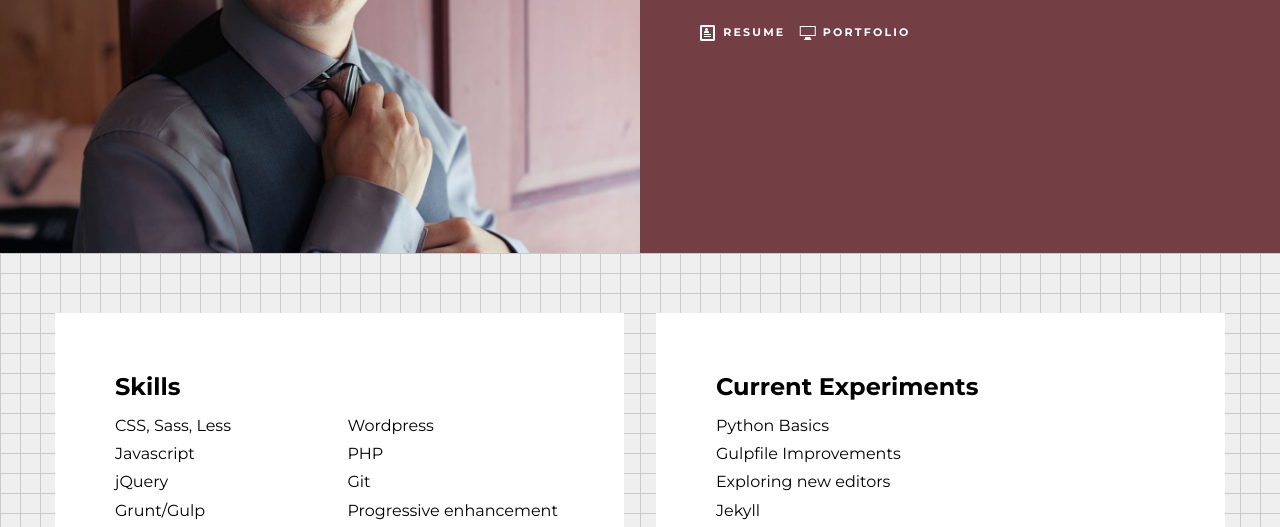
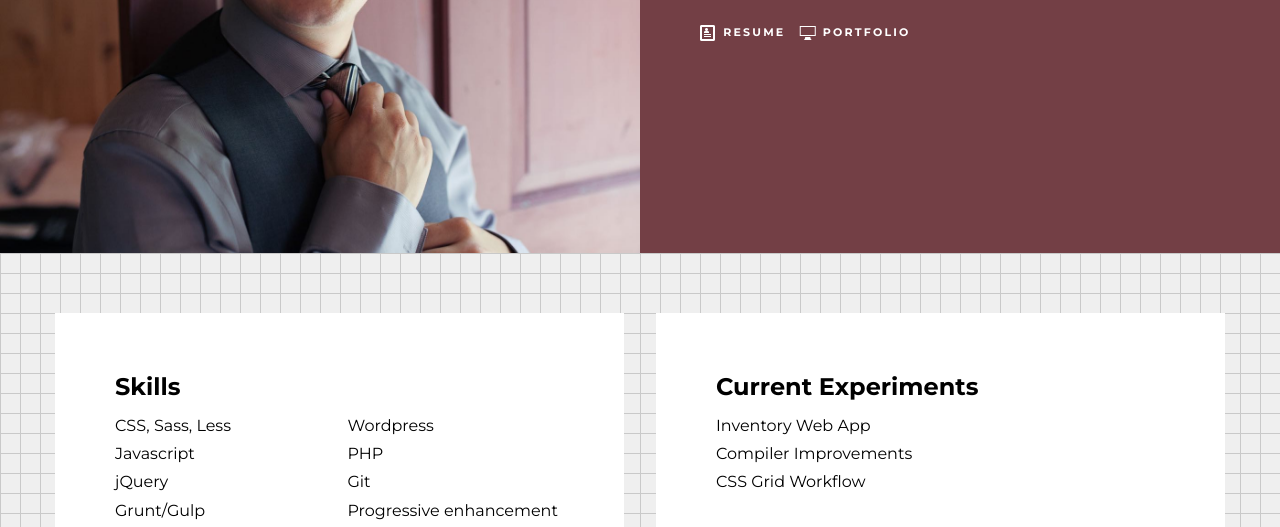
Before and after one commit to markpesantes/markpesantes.github.io, a website: page index.html in a window 1280 px wide. Shown: the part 414-941 px from the top of the page. Drawn offline with nearby package versions, Linux system fonts and the light colour scheme; files whose address does not match are found by name.

Commit message:
Changed current experiments

```diff
--- a/index.html
+++ b/index.html
@@ -88,10 +88,9 @@
                 <div class="summaryFrame--small">
                     <h2>Current Experiments</h2>
                     <ul class="summaryFrame-list">
-                        <li>Python Basics</li>
-                        <li>Gulpfile Improvements</li>
-                        <li>Exploring new editors</li>
-                        <li>Jekyll</li>
+                        <li>Inventory Web App</li>
+                        <li>Compiler Improvements</li>
+                        <li>CSS Grid Workflow</li>
                     </ul>
                 </div>
             </div>
```
